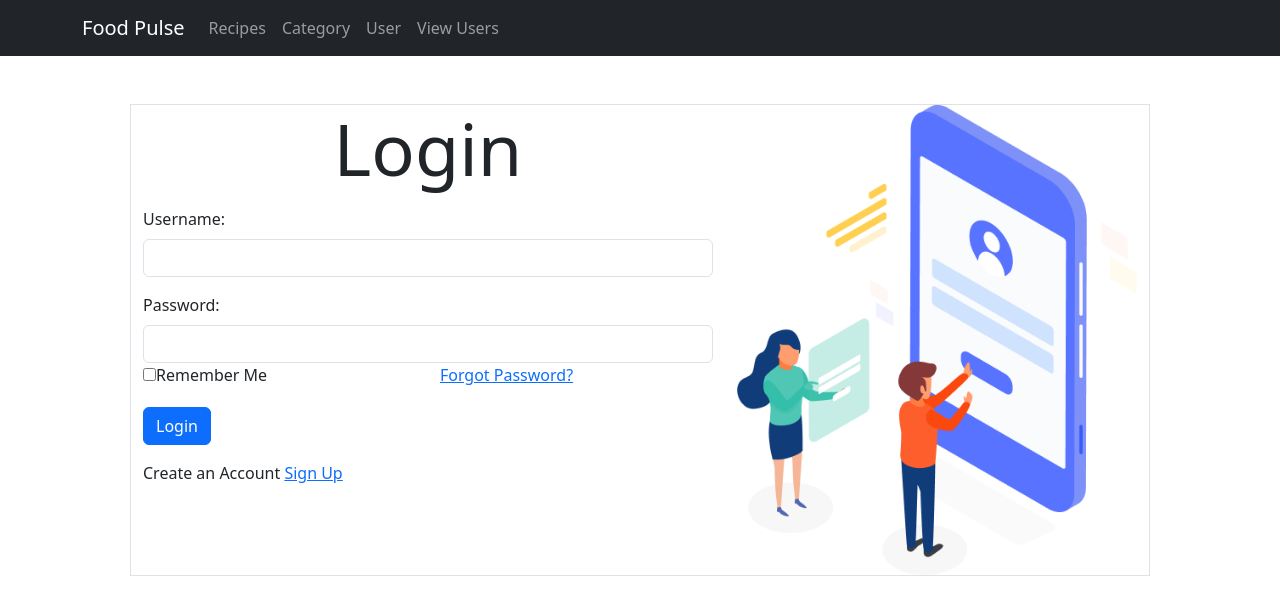
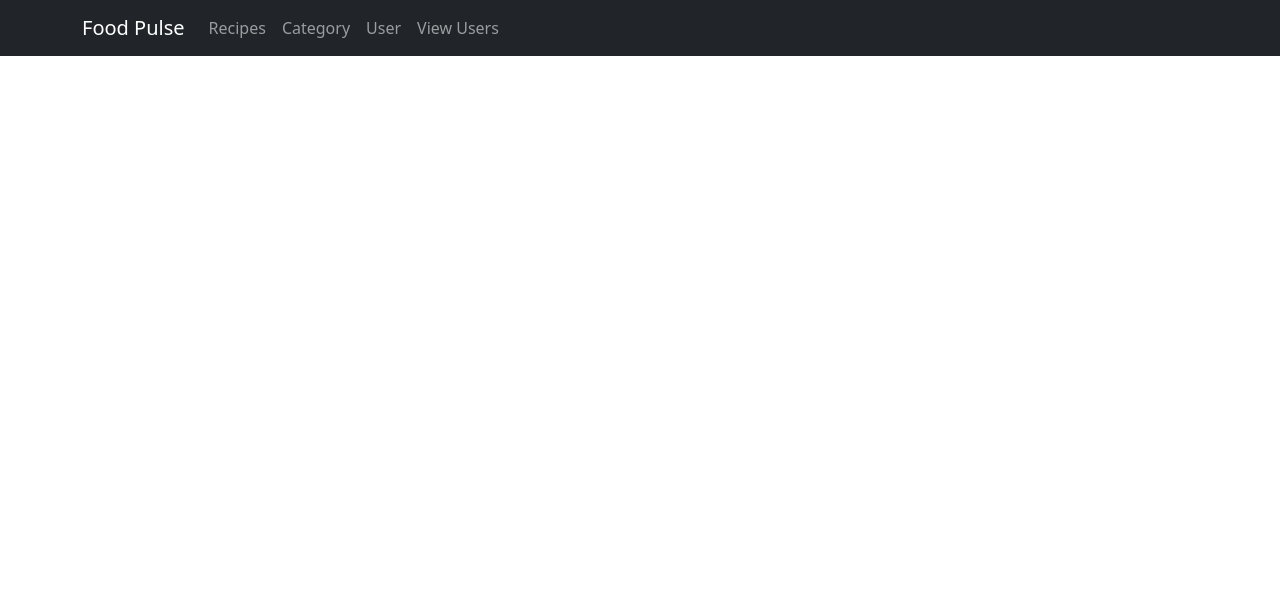
Before and after one commit to TJ-Mothokho/foodpulse, a React (Create React App) app: page / in a window 1280 px wide. Shown: the top 614 px of the page. Built offline with nearby package versions, Linux system fonts and the light colour scheme.

Commit message:
Fixed routing

```diff
--- a/src/App.js
+++ b/src/App.js
@@ -17,10 +17,10 @@ function App() {
       <AppNavbar/>
     <Routes>
         {/* Define routes */}
-        <Route path="/" element={<Login />} /> {/* Login page */}
+        <Route path="/Login" element={<Login />} /> {/* Login page */}
         <Route path="/dashboard" element={<Dashboard />} /> {/* Dashboard page */}
         <Route path="/AddRecipe" Component={AddRecipe} />
-        <Route path="/User/Add" Component={AddUser} />
+        <Route path="/Register" Component={AddUser} />
         <Route path="/Users" Component={UsersList} />
         <Route path="/User/:userID" Component={UserDetails} />
     </Routes>
```
